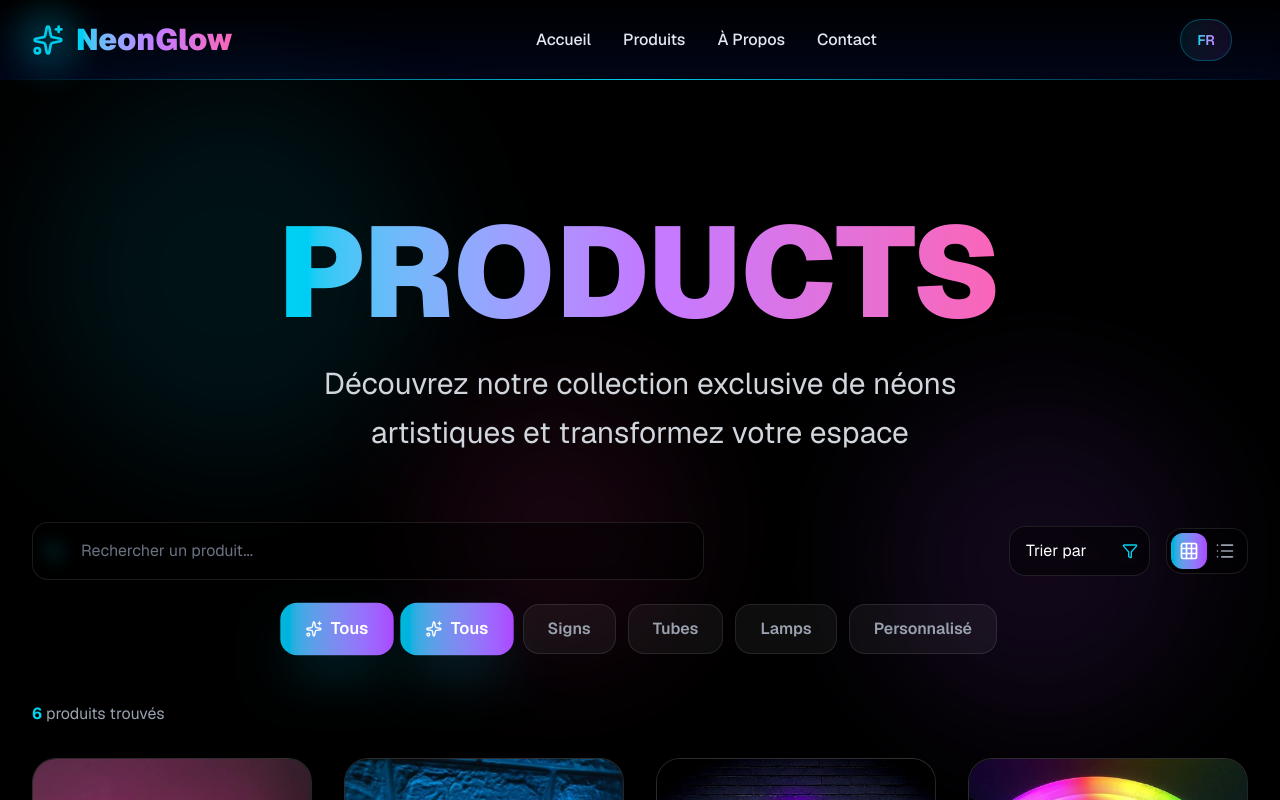
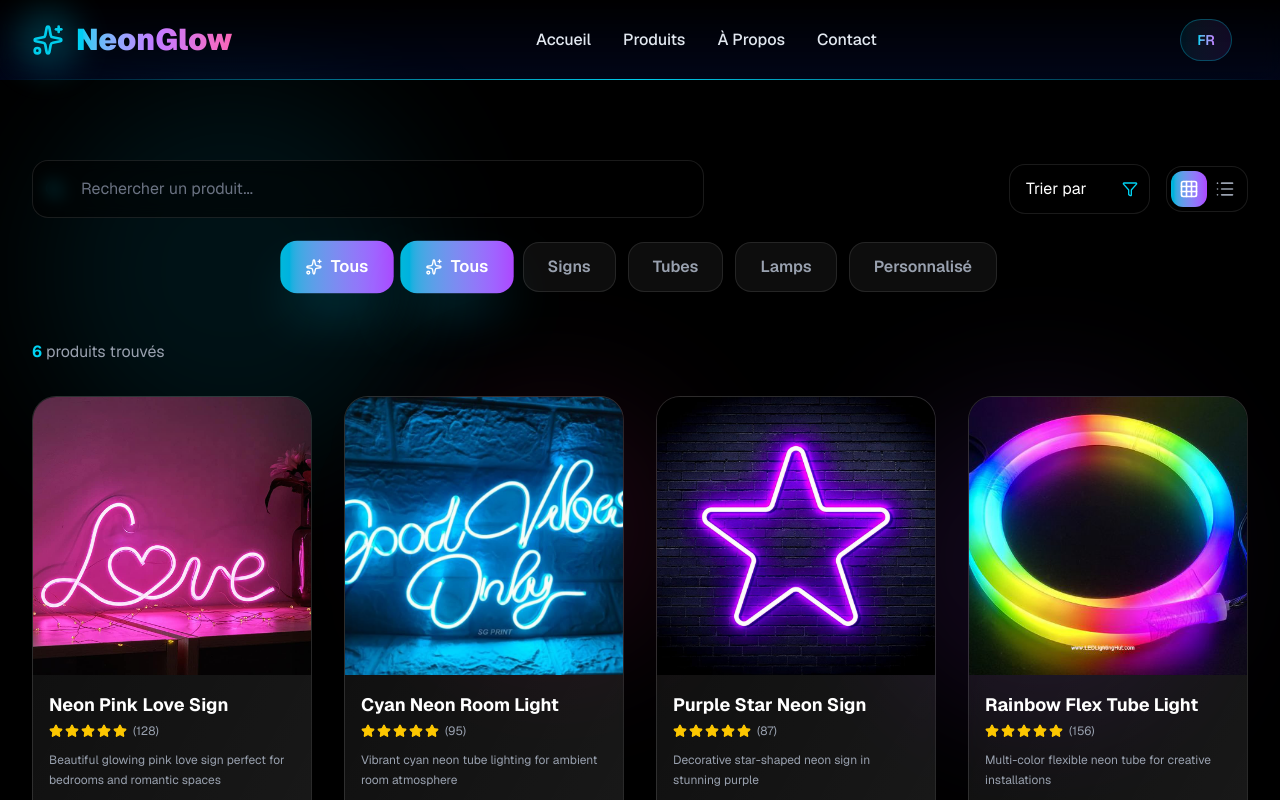
Before and after one commit to youssefsabir101/SaShop, a Next.js app: page /products in a window 1280 px wide. Shown: the top 800 px of the page. Built offline with nearby package versions, Linux system fonts and the light colour scheme.

Commit message:
update product page

```diff
--- a/src/app/products/page.tsx
+++ b/src/app/products/page.tsx
@@ -152,18 +152,7 @@
         <div className="absolute top-1/2 left-1/3 w-64 h-64 bg-pink-500/10 rounded-full blur-3xl animate-float-fast"></div>
       </div>
 
-      <div className="relative max-w-7xl mx-auto px-4 sm:px-6 lg:px-8 py-12">
-        {/* Hero Section */}
-        <div className="text-center mb-16 space-y-6">
-          <h1 className="text-6xl sm:text-8xl lg:text-9xl font-black mb-6 leading-none">
-            <span className="bg-gradient-to-r from-cyan-400 via-purple-400 to-pink-400 bg-clip-text text-transparent animate-gradient">
-              PRODUCTS
-            </span>
-          </h1>
-          <p className="text-2xl sm:text-3xl text-gray-300 max-w-3xl mx-auto leading-relaxed">
-            {t('heroSubtitle', language)}
-          </p>
-        </div>
+      <div className="relative max-w-7xl mx-auto px-4 sm:px-6 lg:px-8 pb-12">
 
         {/* Controls Bar */}
         <div className="mb-12 space-y-6">
```
